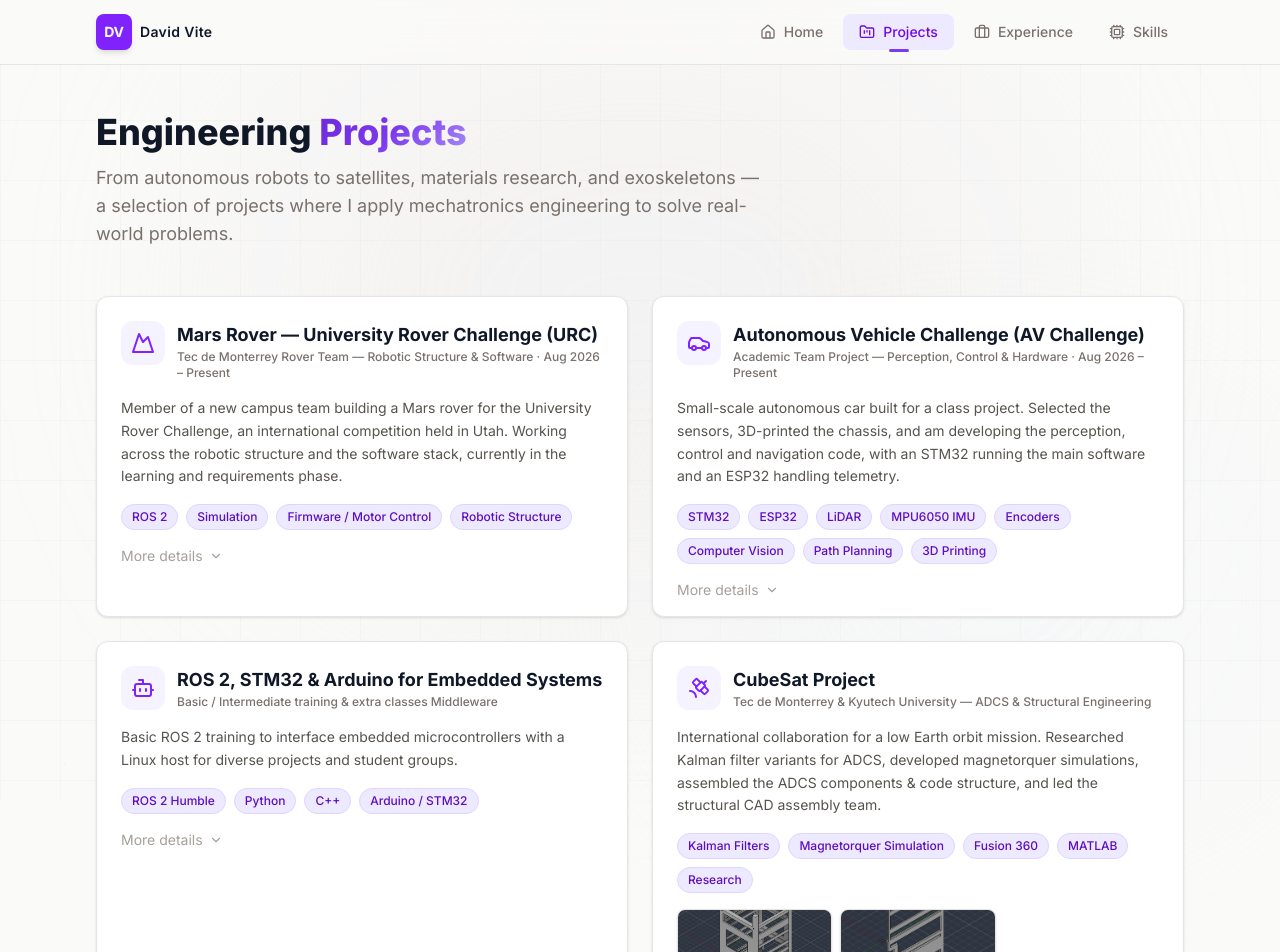
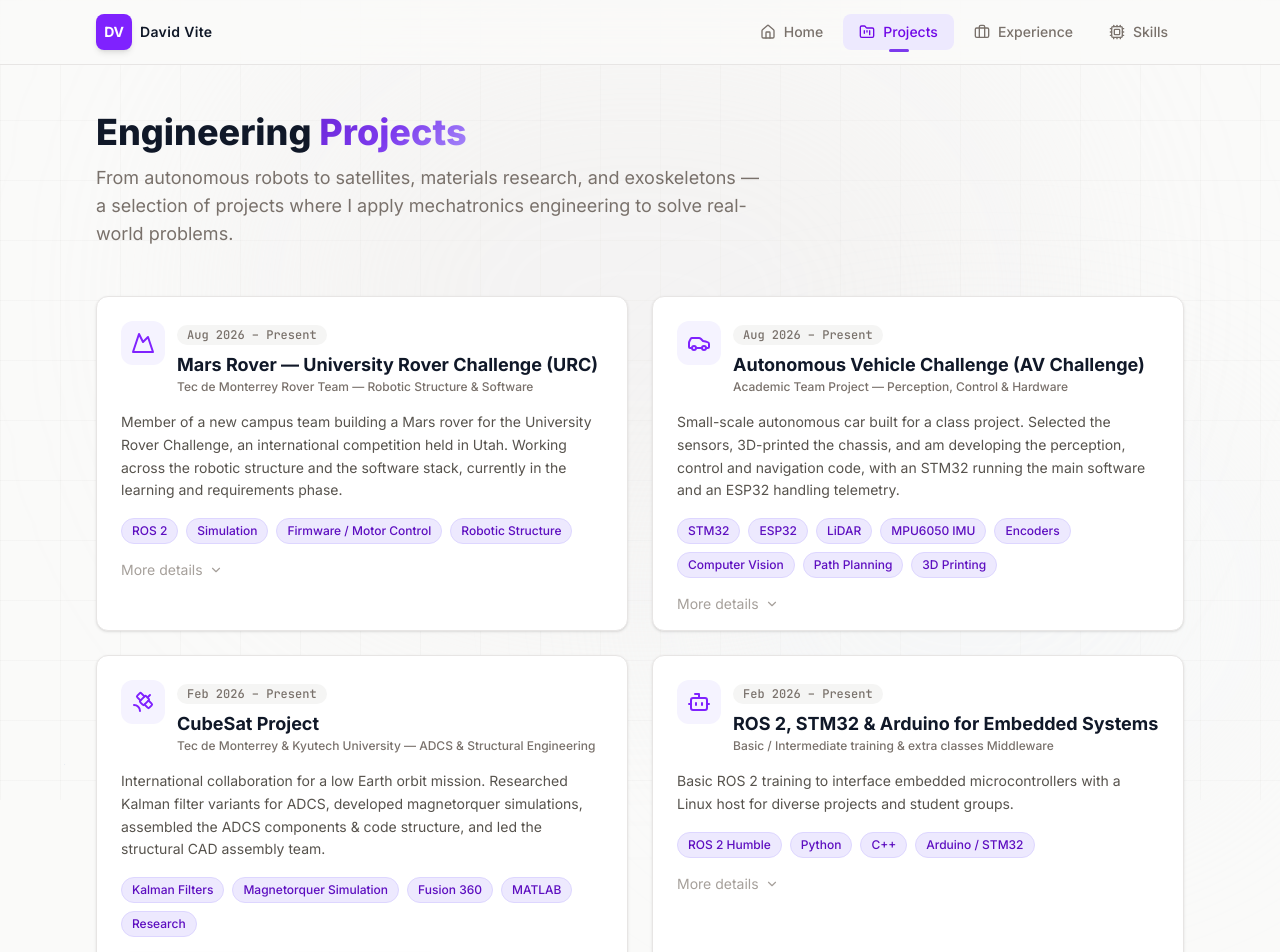
Before and after one commit to DavidAViteMijangos7/DavidAViteMijangos7.github.io, a React (Vite) app: page /projects in a window 1280 px wide. Shown: the top 952 px of the page. Built offline with nearby package versions, Linux system fonts and the light colour scheme.

Commit message:
Update dates

```diff
--- a/src/pages/Projects.jsx
+++ b/src/pages/Projects.jsx
@@ -6,8 +6,9 @@ import { media } from '../data/media';
 const projects = [
   {
     id: 'urc-rover',
+    period: 'Aug 2026 – Present',
     title: 'Mars Rover — University Rover Challenge (URC)',
-    subtitle: 'Tec de Monterrey Rover Team — Robotic Structure & Software · Aug 2026 – Present',
+    subtitle: 'Tec de Monterrey Rover Team — Robotic Structure & Software',
     icon: Mountain,
     technologies: ['ROS 2', 'Simulation', 'Firmware / Motor Control', 'Robotic Structure'],
     description:
@@ -21,8 +22,9 @@ const projects = [
   },
   {
     id: 'av-challenge',
+    period: 'Aug 2026 – Present',
     title: 'Autonomous Vehicle Challenge (AV Challenge)',
-    subtitle: 'Academic Team Project — Perception, Control & Hardware · Aug 2026 – Present',
+    subtitle: 'Academic Team Project — Perception, Control & Hardware',
     icon: Car,
     technologies: ['STM32', 'ESP32', 'LiDAR', 'MPU6050 IMU', 'Encoders', 'Computer Vision', 'Path Planning', '3D Printing'],
     description:
@@ -35,20 +37,8 @@ const projects = [
     ],
   },
   {
-    id: 'ros2-embedded',
-    title: 'ROS 2, STM32 & Arduino for Embedded Systems',
-    subtitle: 'Basic / Intermediate training & extra classes Middleware',
-    icon: Bot,
-    technologies: ['ROS 2 Humble', 'Python', 'C++', 'Arduino / STM32'],
-    description:
-      'Basic ROS 2 training to interface embedded microcontrollers with a Linux host for diverse projects and student groups.',
-    highlights: [
-      'Trained in custom ROS 2 packages nodes in Python and C++',
-      'Configured software with ROS 2, Arduino/STM32 for system integration on projects & student group projects',
-    ],
-  },
-  {
     id: 'cubesat',
+    period: 'Feb 2026 – Present',
     title: 'CubeSat Project',
     subtitle: 'Tec de Monterrey & Kyutech University — ADCS & Structural Engineering',
     icon: Satellite,
@@ -63,7 +53,22 @@ const projects = [
     ],
   },
   {
+    id: 'ros2-embedded',
+    period: 'Feb 2026 – Present',
+    title: 'ROS 2, STM32 & Arduino for Embedded Systems',
+    subtitle: 'Basic / Intermediate training & extra classes Middleware',
+    icon: Bot,
+    technologies: ['ROS 2 Humble', 'Python', 'C++', 'Arduino / STM32'],
+    description:
+      'Basic ROS 2 training to interface embedded microcontrollers with a Linux host for diverse projects and student groups.',
+    highlights: [
+      'Trained in custom ROS 2 packages nodes in Python and C++',
+      'Configured software with ROS 2, Arduino/STM32 for system integration on projects & student group projects',
+    ],
+  },
+  {
     id: 'exoskeleton',
+    period: 'Feb 2026 – May 2026',
     title: 'Passive Industrial Exoskeleton Prototype',
     subtitle: 'Mechanical CAD & Simulation Lead',
     icon: Shield,
@@ -79,6 +84,7 @@ const projects = [
   },
   {
     id: 'robotic-goalkeeper',
+    period: 'Feb 2026 – Jun 2026',
     title: 'Arduino-Controlled Robotic Goalkeeper',
     subtitle: 'Mechatronics Integration Engineer — Academic Team Project',
     icon: Gamepad2,
@@ -131,6 +137,11 @@ export default function Projects() {
                     <Icon size={24} />
                   </div>
                   <div>
+                    {project.period && (
+                      <span className="inline-block mb-1.5 text-xs font-mono font-medium text-stone-500 bg-stone-100 px-2.5 py-0.5 rounded-full">
+                        {project.period}
+                      </span>
+                    )}
                     <h3 className="text-lg font-bold text-gray-900">{project.title}</h3>
                     <p className="text-xs text-stone-500 font-medium">{project.subtitle}</p>
                   </div>
```
